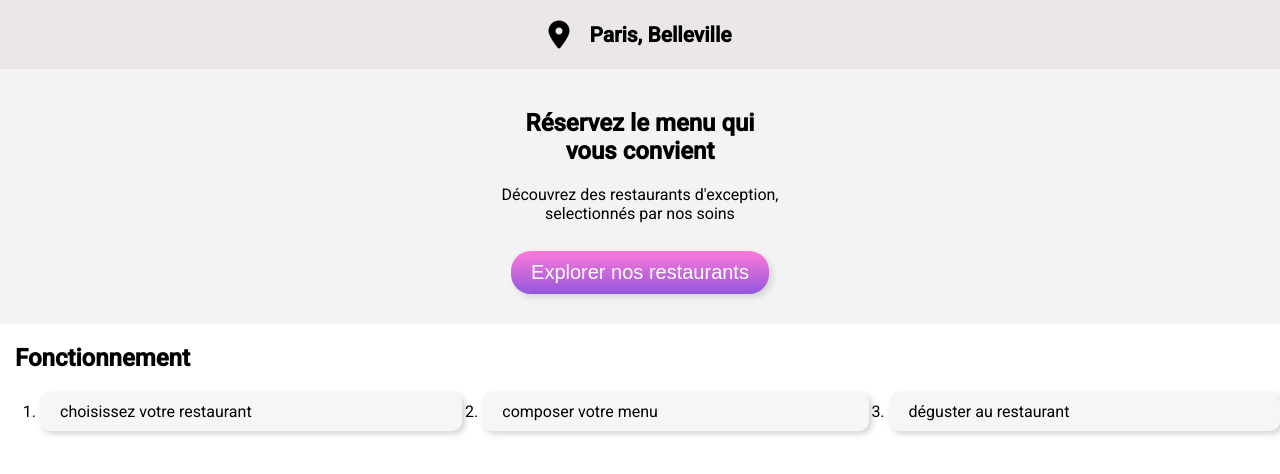
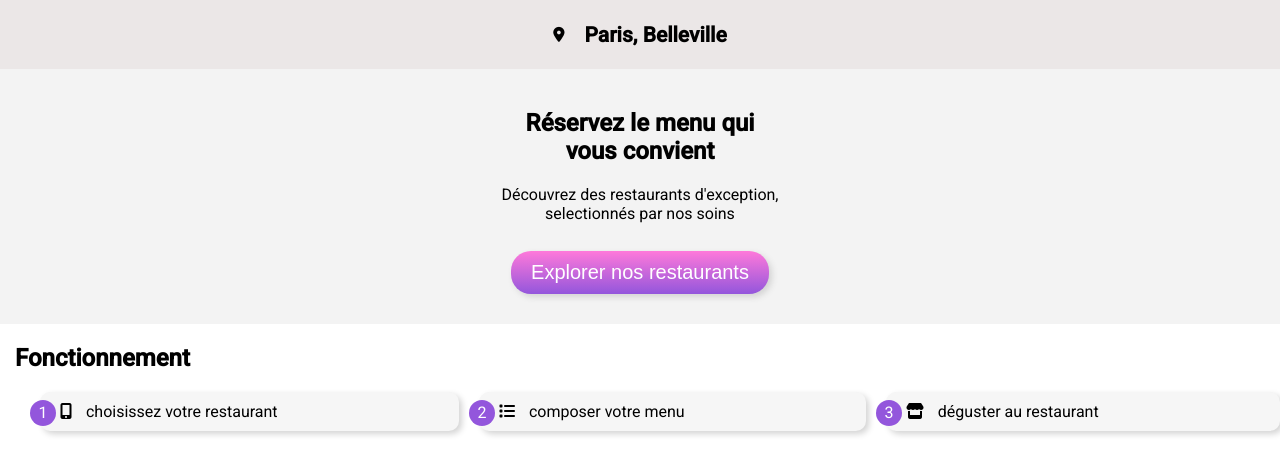
Before and after one commit to dansan973/ohmyfood2, a website: page index.html in a window 1280 px wide. Shown: the part 62-536 px from the top of the page. Drawn offline with Linux system fonts and the light colour scheme; a web font is replaced by a local one.

Commit message:
position num

```diff
--- a/Sass/components/fonctionnement.scss
+++ b/Sass/components/fonctionnement.scss
@@ -1,18 +1,43 @@
+@import "../utils/hover.scss";
+@import"../utils/box-shadow.scss";
 .fonctionnement {
+    counter-reset: étapes;
     & ol {
         display: flex;
-        flex-wrap: wrap;
         gap: 20px;
         @media(max-width: 768px) {
             flex-direction: column;
         }
     }
     & li {
+        position: relative;
+        &::before {
+            content: counter(étapes);
+            counter-increment: étapes;
+            color: white;
+            background-color: #9356DC;
+            display: flex;
+            align-items: center;
+            justify-content: center;
+            height: 26px;
+            width: 26px;
+            border-radius: 50%;
+            position: absolute;
+            bottom: 5px;
+            left: -10px;
+        }
+        list-style-type: none;
         background-color: #f6f6f6;
         padding: 10px 20px;
         flex-grow: 1;
         border-radius: 10px;
         @include shadow1;
+        &:hover {
+            @include hover
+        }
+        & i.fa-solid {
+            margin-right: 10px;
+        }
     }
     & h2 {
         padding-left: 15px;
--- /dev/null
+++ b/Sass/utils/hover.scss
@@ -0,0 +1,3 @@
+@mixin hover {
+    transform: scale(1.02);
+}
--- a/index.html
+++ b/index.html
@@ -29,9 +29,9 @@
         <section class="fonctionnement">
             <h2>Fonctionnement</h2>
             <ol>
-                <li>choisissez votre restaurant</li>
-                <li>composer votre menu</li>
-                <li>déguster au restaurant</li>
+                <li><i class="fa-solid fa-mobile-screen-button"></i> choisissez votre restaurant</li>
+                <li><i class="fa-solid fa-list"></i> composer votre menu</li>
+                <li><i class="fa-solid fa-store"></i> déguster au restaurant</li>
             </ol>
         </section>
 
```
Also changed, not shown: Sass/components/fonctionnement.css, Sass/layouts/explorer.css, Sass/utils/hover.css (added), style.css, 3 other files.
